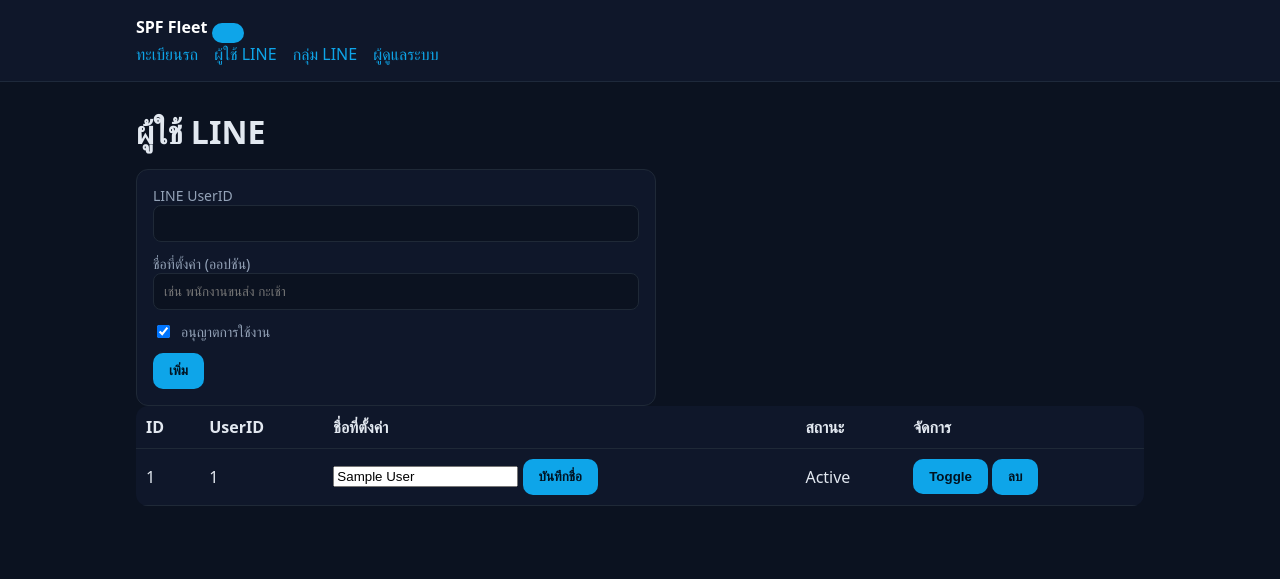
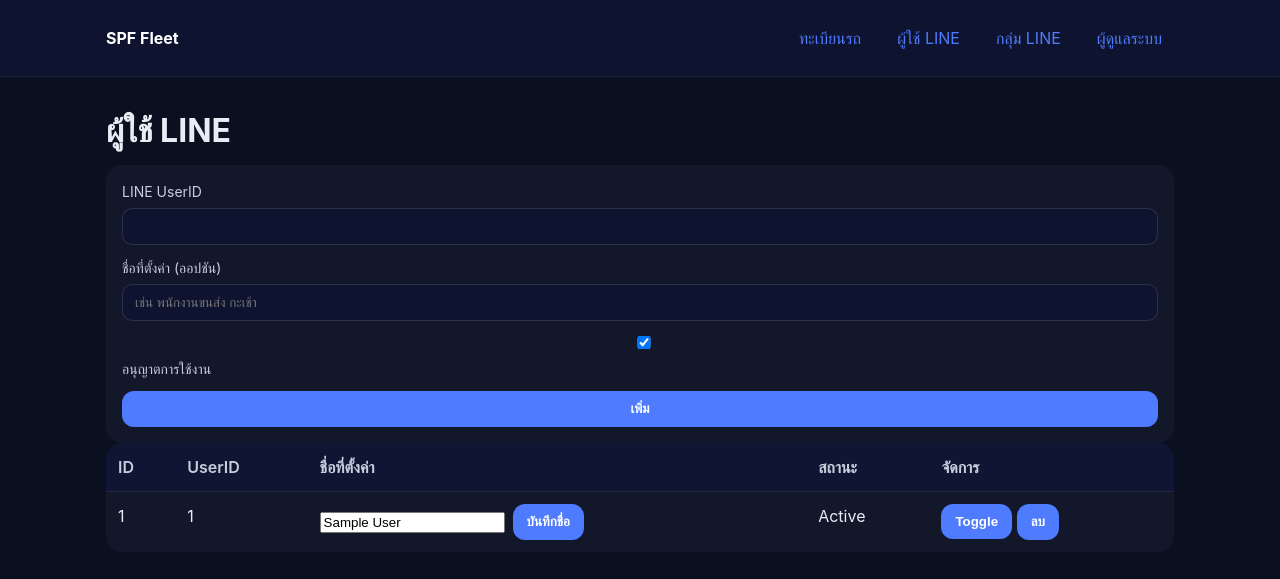
Before and after one commit to mzDeaThly/data_spf, a Flask app: page /admin/line/users in a window 1280 px wide. Shown: the top 579 px of the page. Run offline with Flask 3, Linux system fonts and the light colour scheme; the visitor is signed in with stand-in values (Sample User, id 1); tables that the repository leaves empty hold one stand-in row (values such as "Sample post").

Commit message:
Update style.css

```diff
--- a/static/style.css
+++ b/static/style.css
@@ -1,24 +1,81 @@
-:root { --primary:#0ea5e9; --bg:#0b1220; --card:#0f172a; --text:#e2e8f0; --muted:#94a3b8; }
-* { box-sizing: border-box; } body { background:#0b1220; color:var(--text); font-family: system-ui, -apple-system, Segoe UI, Roboto, Helvetica, Arial, sans-serif; margin:0; }
-a { color: var(--primary); text-decoration: none; }
-.container { max-width: 1040px; margin: 0 auto; padding: 16px; }
-.nav { background:#0f172a; border-bottom:1px solid #1e293b; }
-.nav .brand { font-weight:700; color:#fff; }
-.nav .menu a { margin-right: 12px; }
-h1 { margin: 12px 0 16px; }
-.grid { display:grid; grid-template-columns: repeat(4,1fr); gap:12px; }
-.card { background:var(--card); padding:16px; border-radius:12px; border:1px solid #1f2937; }
-.form-card { background:var(--card); padding:16px; border-radius:12px; border:1px solid #1f2937; max-width:520px; }
-.form-card label { display:block; margin-bottom:12px; font-size:14px; color:var(--muted); }
-.form-card input[type=text], .form-card input[type=password], .form-card input[type=file] { width:100%; padding:10px; border-radius:8px; background:#0b1220; color:#e2e8f0; border:1px solid #1f2937; }
-.form-card button, .btn, button { background:var(--primary); color:#001220; padding:10px 16px; border:0; border-radius:10px; cursor:pointer; font-weight:700; }
-.form-card .checkbox { display:flex; gap:8px; align-items:center; }
-.actions { display:flex; justify-content:space-between; align-items:center; margin-bottom:12px; }
-.inline { display:inline-block; }
-table { width:100%; border-collapse: collapse; background:var(--card); border-radius:12px; overflow:hidden; }
-th, td { padding:10px; border-bottom:1px solid #1f2937; text-align:left; }
-.alert { padding:10px; border-radius:10px; margin: 12px 0; }
-.alert.success { background:#052e1a; color:#8bffa6; border:1px solid #0b6b34; }
-.alert.info    { background:#062539; color:#86d9ff; border:1px solid #0a4e78; }
-.alert.warning { background:#3d2b13; color:#ffd09b; border:1px solid #8a5d1a; }
-.alert.danger  { background:#3b0f18; color:#ff9bb5; border:1px solid #7a1e31; }
+:root{
+  --bg:#0b1020; --card:#12172a; --muted:#8a93a5; --accent:#4f7cff; --accent-2:#22c55e;
+  --text:#e9ecf5; --danger:#ef4444; --warn:#f59e0b; --radius:16px;
+}
+*{box-sizing:border-box}
+html,body{margin:0;padding:0;background:var(--bg);color:var(--text);
+  font-family:Inter,system-ui,-apple-system,Segoe UI,Roboto,Arial,Helvetica,sans-serif;line-height:1.5}
+a{color:var(--accent);text-decoration:none}
+a:hover{text-decoration:underline}
+.container{max-width:1100px;margin:0 auto;padding:16px}
+
+.nav{background:#0e1430;border-bottom:1px solid rgba(255,255,255,.06);position:sticky;top:0;z-index:10}
+.nav .container{display:flex;align-items:center;gap:12px}
+.brand{font-weight:700;color:#fff}
+.menu{margin-left:auto;display:flex;gap:12px;flex-wrap:wrap}
+.menu a{padding:10px 12px;border-radius:10px;background:transparent}
+.menu a:hover{background:rgba(255,255,255,.06)}
+
+.alert{padding:12px 14px;border-radius:12px;margin:10px 0;background:#1b233f}
+.alert.success{border:1px solid var(--accent-2)}
+.alert.info{border:1px solid var(--accent)}
+.alert.warning,.alert.warn{border:1px solid var(--warn)}
+.alert.danger{border:1px solid var(--danger)}
+
+h1,h2,h3{margin:14px 0 10px}
+.grid{display:grid;grid-template-columns:repeat(4,1fr);gap:12px}
+.card{background:var(--card);border-radius:var(--radius);padding:16px}
+
+.actions{display:flex;justify-content:space-between;align-items:center;gap:10px;margin:8px 0 12px}
+.actions .inline{display:flex;gap:8px}
+
+.btn, button, input[type="submit"]{
+  background:var(--accent);color:white;border:none;border-radius:12px;
+  padding:10px 14px;font-weight:600;cursor:pointer
+}
+.btn:hover,button:hover{opacity:.95}
+.btn.warn{background:var(--warn)}
+.btn.danger{background:var(--danger)}
+.btn.ghost{background:transparent;border:1px solid rgba(255,255,255,.15)}
+
+.form-card{background:var(--card);padding:16px;border-radius:var(--radius);display:grid;gap:12px}
+.form-card label{display:grid;gap:6px;font-size:14px;color:#c8cedd}
+.form-card input,.form-card select{
+  width:100%;padding:10px 12px;border-radius:10px;border:1px solid rgba(255,255,255,.12);
+  background:#0e1430;color:#fff
+}
+
+table{width:100%;border-collapse:separate;border-spacing:0;background:var(--card);border-radius:16px;overflow:hidden}
+thead th{background:#0f1633;color:#c8cedd;text-align:left;padding:12px;border-bottom:1px solid rgba(255,255,255,.08);font-weight:600}
+td{padding:12px;border-bottom:1px solid rgba(255,255,255,.06);vertical-align:top}
+tr:last-child td{border-bottom:none}
+
+.inline{display:inline-flex;gap:8px;align-items:center}
+td .inline form{display:inline}
+td form.inline{display:inline-flex}
+
+/* Hamburger */
+.hamburger{display:none;margin-left:auto;width:44px;height:44px;border:none;background:transparent;border-radius:12px;align-items:center;justify-content:center;cursor:pointer}
+.hamburger:hover{background:rgba(255,255,255,.08)}
+.hamburger span{display:block;width:22px;height:2px;background:#fff;margin:3px 0;transition:transform .2s ease,opacity .2s ease}
+.nav.open .hamburger span:nth-child(1){transform:translateY(5px) rotate(45deg)}
+.nav.open .hamburger span:nth-child(2){opacity:0}
+.nav.open .hamburger span:nth-child(3){transform:translateY(-5px) rotate(-45deg)}
+
+@media (max-width: 900px){ .grid{grid-template-columns:repeat(2,1fr)} }
+@media (max-width: 680px){
+  .hamburger{display:inline-flex}
+  .menu{display:none;width:100%;flex-direction:column;gap:6px;margin-top:8px}
+  .nav.open .menu{display:flex}
+  .menu a{padding:12px;border-radius:10px;background:#0f1633}
+
+  /* turn tables into cards */
+  table, thead, tbody, th, tr{display:block}
+  thead{display:none}
+  table{background:transparent;border-radius:0}
+  tbody{display:grid;gap:12px}
+  tr{background:var(--card);border-radius:16px;padding:10px}
+  td{display:grid;grid-template-columns:120px 1fr;gap:8px;border:none;padding:8px 10px}
+  td::before{content:attr(data-label);font-weight:600;color:#c8cedd}
+  td:last-child{grid-template-columns:1fr}
+}
```
